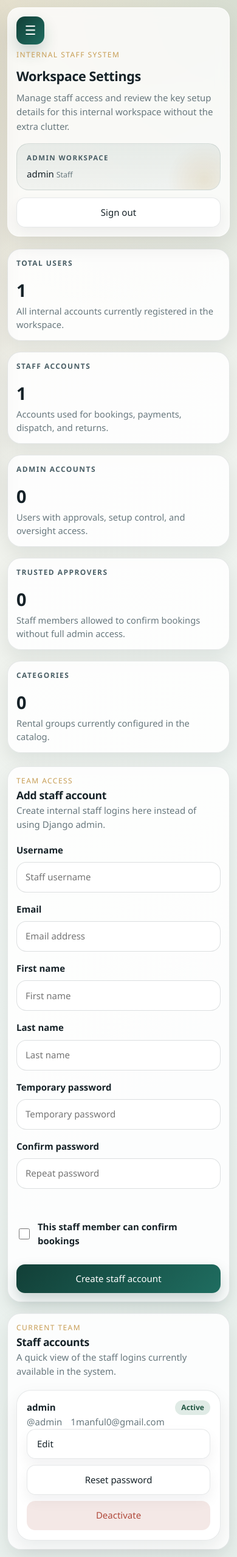
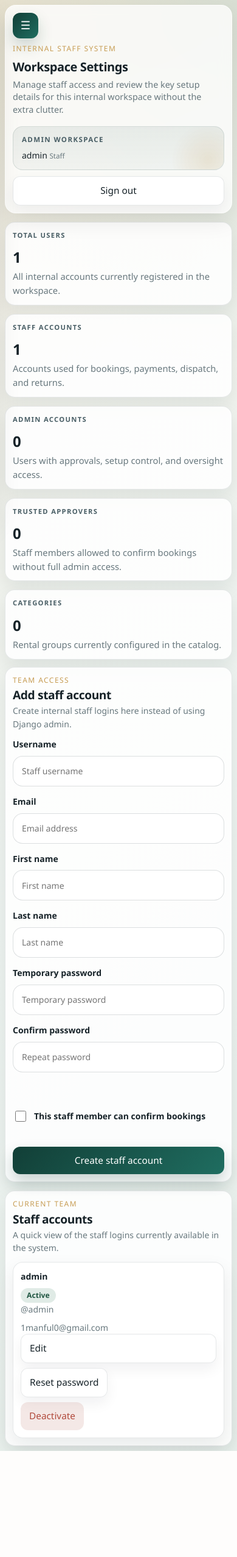
Before and after one commit to ademenakelvin/winbird-ent-, a Django app: page /settings/ in a window 390 px wide. Shown: the whole page at 61% size. After the commit the page ends 2380 px from the top, so only its background shows below. Run offline with Django 5.2, Linux system fonts and the light colour scheme; a user stored in the database is signed in; data comes from the database, SQL or seed files in the repository; data that the repository does not hold is empty.

Commit message:
Update app.css

```diff
--- a/WINBIRD ENT/static/rentals/css/app.css
+++ b/WINBIRD ENT/static/rentals/css/app.css
@@ -1388,3 +1388,279 @@ code {
         scroll-behavior: auto !important;
     }
 }
+
+/* ===== MOBILE LAYOUT FIX ===== */
+@media (max-width: 768px) {
+    body {
+        font-size: 14px;
+        overflow-x: hidden;
+    }
+
+    .main-panel {
+        padding: 10px !important;
+    }
+
+    .page-content {
+        gap: 14px;
+    }
+
+    .topbar {
+        padding: 14px !important;
+        border-radius: 18px;
+        margin-bottom: 14px;
+    }
+
+    .topbar-copy h2 {
+        font-size: 1.45rem !important;
+        line-height: 1.15;
+    }
+
+    .topbar-copyline {
+        font-size: 0.95rem;
+        line-height: 1.45;
+    }
+
+    .hero-banner {
+        padding: 16px !important;
+        border-radius: 20px;
+        gap: 14px;
+    }
+
+    .hero-banner h3 {
+        font-size: 1.25rem !important;
+        line-height: 1.25;
+    }
+
+    .hero-copy {
+        font-size: 0.95rem;
+        line-height: 1.5;
+    }
+
+    .stats-grid,
+    .two-column,
+    .three-column,
+    .content-grid,
+    .field-grid,
+    .detail-grid,
+    .three-up,
+    .four-up,
+    .availability-results {
+        grid-template-columns: 1fr !important;
+        gap: 14px !important;
+    }
+
+    .stat-card,
+    .panel-card,
+    .auth-card,
+    .role-card,
+    .stack-item,
+    .formset-row,
+    .detail-grid div,
+    .note-box,
+    .availability-card,
+    .schedule-day,
+    .timeline-item {
+        padding: 14px !important;
+        border-radius: 18px !important;
+    }
+
+    .stat-card {
+        min-height: auto;
+    }
+
+    .stat-card p {
+        font-size: 0.7rem;
+        margin-bottom: 8px;
+    }
+
+    .stat-card strong {
+        font-size: 1.7rem !important;
+    }
+
+    .panel-head {
+        flex-direction: column;
+        align-items: flex-start;
+        gap: 8px;
+        margin-bottom: 12px;
+    }
+
+    .panel-head h3 {
+        font-size: 1.2rem;
+    }
+
+    .user-chip {
+        width: 100%;
+        min-width: 0;
+        padding: 12px 14px;
+        border-radius: 16px;
+    }
+
+    .topbar-actions {
+        width: 100%;
+        flex-direction: column;
+        align-items: stretch;
+        gap: 10px;
+    }
+
+    .primary-btn,
+    .secondary-btn,
+    .danger-btn,
+    .subtle-btn,
+    .text-btn,
+    button {
+        width: 100%;
+        padding: 11px 14px;
+        font-size: 0.96rem;
+        border-radius: 12px;
+    }
+
+    .chip-row,
+    .tag-group,
+    .action-row,
+    .page-actions,
+    .pagination-row,
+    .notification-actions,
+    .staff-account-meta,
+    .role-card-head,
+    .staff-account-head,
+    .notification-row,
+    .availability-card-head,
+    .schedule-day-head {
+        flex-direction: column;
+        align-items: flex-start;
+        gap: 8px;
+    }
+
+    .table-wrap {
+        overflow-x: auto;
+        -webkit-overflow-scrolling: touch;
+        border-radius: 16px;
+    }
+
+    table {
+        min-width: 560px !important;
+        font-size: 0.92rem;
+    }
+
+    th,
+    td {
+        padding: 10px 8px;
+        white-space: nowrap;
+    }
+
+    .schedule-calendar {
+        overflow-x: auto;
+        -webkit-overflow-scrolling: touch;
+    }
+
+    .schedule-weekdays,
+    .schedule-grid {
+        min-width: 760px !important;
+        gap: 8px;
+    }
+
+    .schedule-day {
+        min-height: 140px;
+    }
+
+    .auth-shell {
+        padding: 12px;
+    }
+
+    .auth-layout {
+        grid-template-columns: 1fr !important;
+        gap: 14px;
+    }
+
+    .auth-showcase,
+    .auth-card {
+        padding: 16px !important;
+        border-radius: 20px !important;
+    }
+
+    .auth-showcase h2 {
+        font-size: 1.5rem !important;
+        line-height: 1.2;
+    }
+
+    .brand-title {
+        font-size: 1.05rem !important;
+    }
+
+    .sidebar {
+        width: 280px !important;
+        max-width: 82% !important;
+        padding: 14px 12px !important;
+    }
+
+    .sidebar-nav a {
+        min-height: 40px;
+        padding: 10px 12px;
+        font-size: 0.95rem;
+    }
+
+    .brand-block,
+    .sidebar-card {
+        padding: 12px;
+        border-radius: 18px;
+    }
+
+    .mobile-menu-toggle {
+        width: 42px;
+        height: 42px;
+        border-radius: 12px;
+        font-size: 1.15rem;
+    }
+}
+
+@media (max-width: 480px) {
+    .main-panel {
+        padding: 8px !important;
+    }
+
+    .page-content {
+        gap: 12px;
+    }
+
+    .topbar {
+        padding: 12px !important;
+    }
+
+    .topbar-copy h2 {
+        font-size: 1.25rem !important;
+    }
+
+    .topbar-copyline {
+        font-size: 0.9rem;
+    }
+
+    .hero-banner,
+    .panel-card,
+    .stat-card,
+    .role-card,
+    .stack-item,
+    .formset-row,
+    .detail-grid div,
+    .note-box {
+        padding: 12px !important;
+        border-radius: 16px !important;
+    }
+
+    .hero-banner h3 {
+        font-size: 1.12rem !important;
+    }
+
+    .stat-card strong {
+        font-size: 1.5rem !important;
+    }
+
+    table {
+        min-width: 520px !important;
+    }
+
+    th,
+    td {
+        padding: 9px 7px;
+        font-size: 0.88rem;
+    }
+}
```
